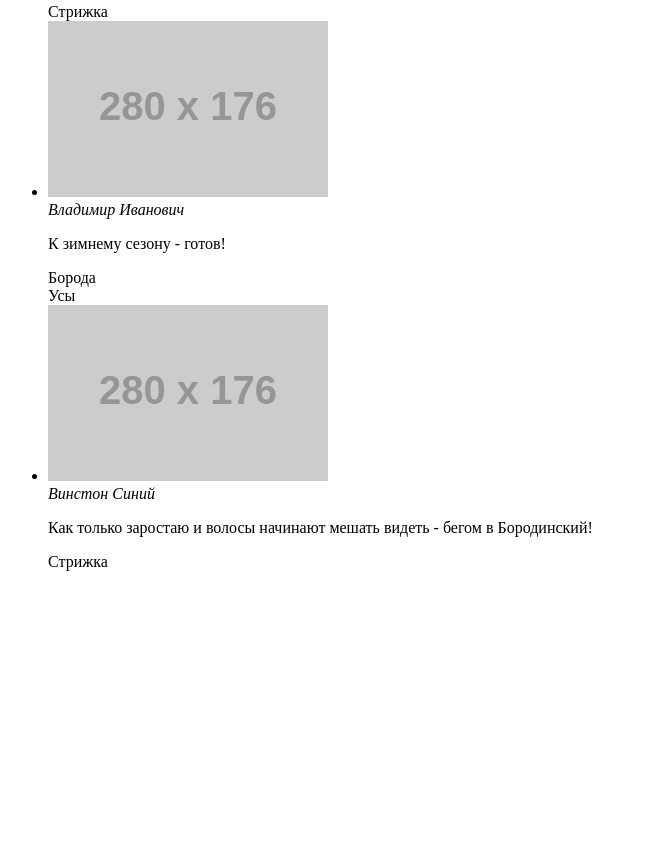
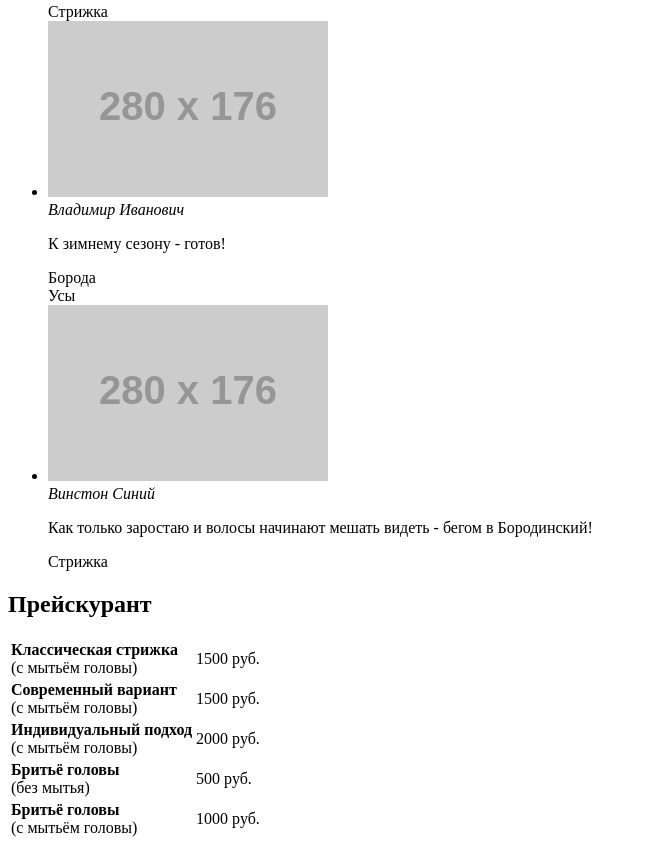
Before and after one commit to demries/barbershop, a website: page photo.html in a window 1280 px wide. Shown: the part 1012-1860 px from the top of the page, without its empty margins (0-646 px from the left). Before the commit the page ends 1599 px from the top, so only its background shows below. Drawn offline with Linux system fonts and the light colour scheme; placeholder pictures from the web are drawn by us.

Commit message:
Разметка "Прейскуранты" по БЭМ

```diff
--- a/photo.html
+++ b/photo.html
@@ -76,5 +76,47 @@
             </ul>
         </div>
     </section>
+    <section class="price-current">
+        <div class="price-current__wrapper">
+            <h2 class="price-current__title">Прейскурант</h2>
+            <table class="price-current__table">
+                <tr>
+                    <td class="price-current__desc">
+                        <strong>Классическая стрижка</strong><br>
+                        (с мытьём головы)
+                    </td>
+                    <td class="price-current__price">1500 руб.</td>
+                </tr>
+                <tr>
+                    <td class="price-current__desc">
+                        <strong>Современный вариант</strong><br>
+                        (с мытьём головы)
+                    </td>
+                    <td class="price-current__price">1500 руб.</td>
+                </tr>
+                <tr>
+                    <td class="price-current__desc">
+                        <strong>Индивидуальный подход</strong><br>
+                        (с мытьём головы)
+                    </td>
+                    <td class="price-current__price">2000 руб.</td>
+                </tr>
+                <tr>
+                    <td class="price-current__desc">
+                        <strong>Бритьё головы</strong><br>
+                        (без мытья)
+                    </td>
+                    <td class="price-current__price">500 руб.</td>
+                </tr>
+                <tr>
+                    <td class="price-current__desc">
+                        <strong>Бритьё головы</strong><br>
+                        (с мытьём головы)
+                    </td>
+                    <td class="price-current__price">1000 руб.</td>
+                </tr>
+            </table>
+        </div>
+    </section>
 </body>
 </html>
```
